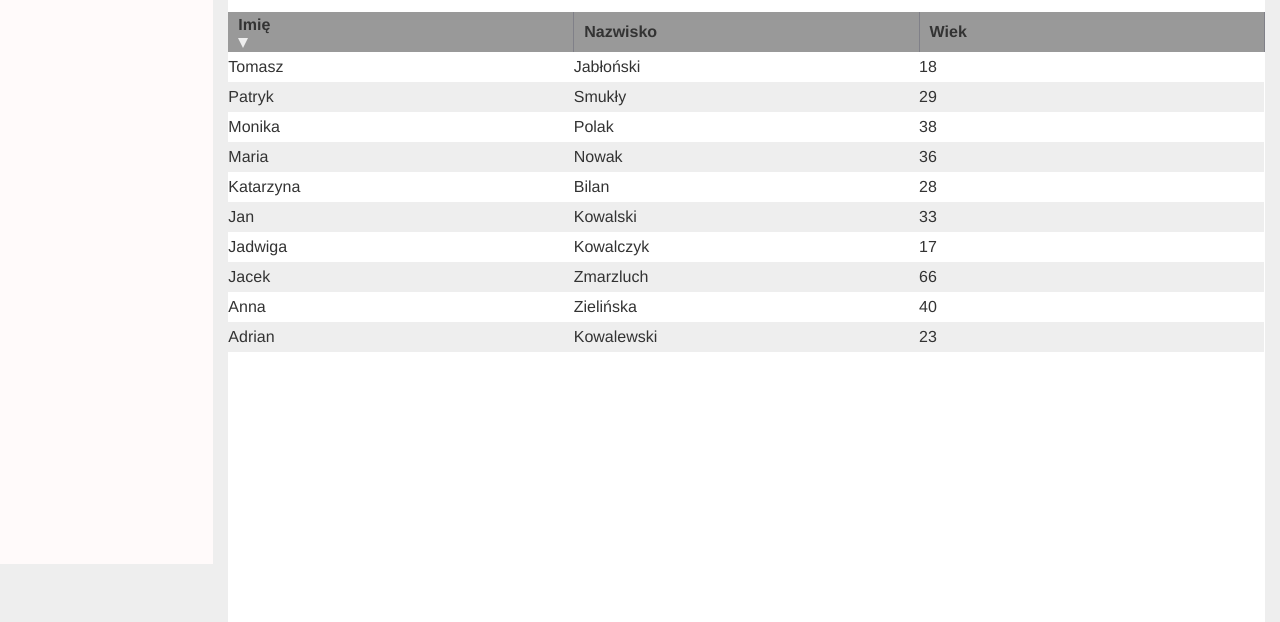
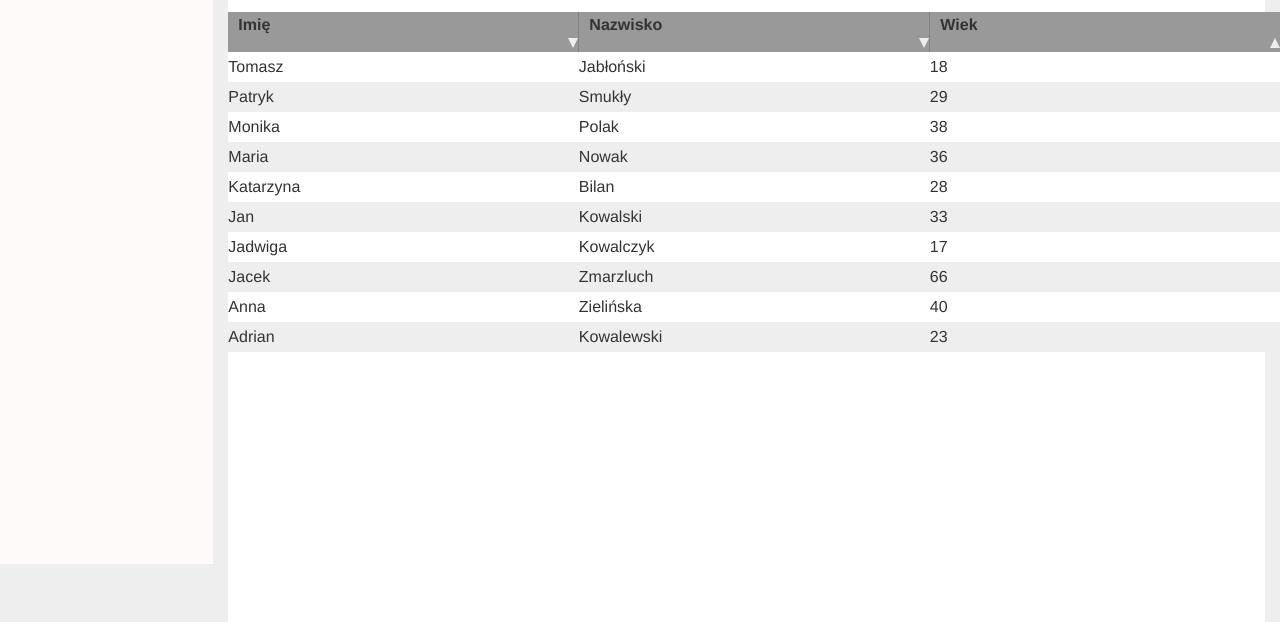
Before and after one commit to Ruudn7/CustomerTabel, a plain HTML site: page tabela.html in a window 1280 px wide. Both pictures are taken after a click on the element "Imię". Shown: the part 307-929 px from the top of the page. Drawn offline with nearby package versions, Linux system fonts and the light colour scheme.

Commit message:
Try3SortIcon

```diff
--- a/css/style.css
+++ b/css/style.css
@@ -123,6 +123,7 @@ table th{
 	border-right: 5px solid transparent;
 	border-bottom: 10px solid #EEE;
     margin-top: 4px;
+    margin-left: 330px;
 
 
 }
@@ -134,7 +135,7 @@ table th{
 	border-right: 5px solid transparent;
 	border-top: 10px solid #EEE;
     margin-top: 4px;
-
+    margin-left: 330px;
 
 }
 
--- a/js/script.js
+++ b/js/script.js
@@ -5,7 +5,12 @@
 var tab = document.querySelector("#myTable"),
     ths = tab.querySelectorAll("thead th"),
     trs = tab.querySelectorAll("tbody tr");
-
+    UserN = tab.querySelector("#Name")
+    UserLN = tab.querySelector("#LastName")
+    UserAg = tab.querySelector("#Age")
+    console.log(UserN);
+    console.log(UserLN);
+    console.log(UserAg);
 /*
 
     for(i=0; i < trs.length ; i++){
@@ -45,12 +50,13 @@ function clearclassName(nodeList){
 
     function sortBy(e) {
         var target = e.target,
+            targetSort = e.target[2],
             thsArr = makeArray(ths),
             trsArr = makeArray(trs),
             index = thsArr.indexOf(target),
             df = document.createDocumentFragment(),
             order = (target.className === "" || target.className === "desc") ? "asc" : "desc" ;
-
+            console.log(target);
 
 
             console.log(order);
@@ -70,7 +76,13 @@ function clearclassName(nodeList){
 
 
         });
+/*
+    function sortDirection(e){
 
+
+
+    }
+*/
          clearclassName(ths);
 
             trsArr.forEach(function(tr){
@@ -89,6 +101,7 @@ function clearclassName(nodeList){
     for(var j = 0; j < ths.length; j++) {
 
         ths[j].onclick = sortBy;
+      //  ths[j].onclick = sortDirection;
 
     }
 
--- a/tabela.html
+++ b/tabela.html
@@ -57,19 +57,22 @@
                             <tr class = "tableTop">
                                 <th >
 
-                                            Imię
-                                    <div class="asd" >
-                                    <div>
+                                    Imię
+                                    <div id="Name" class="asd" >
+                                    </div>
 
                                 </th>
                                 <th >
 
-                                            Nazwisko
-
+                                    Nazwisko
+                                    <div id="LastName" class="asd" >
+                                    </div>
                                 </th>
                                 <th >
 
-                                            Wiek
+                                    Wiek
+                                    <div id="Age" class="bsc" >
+                                    </div>
 
                                 </th>
                             </tr>
```
